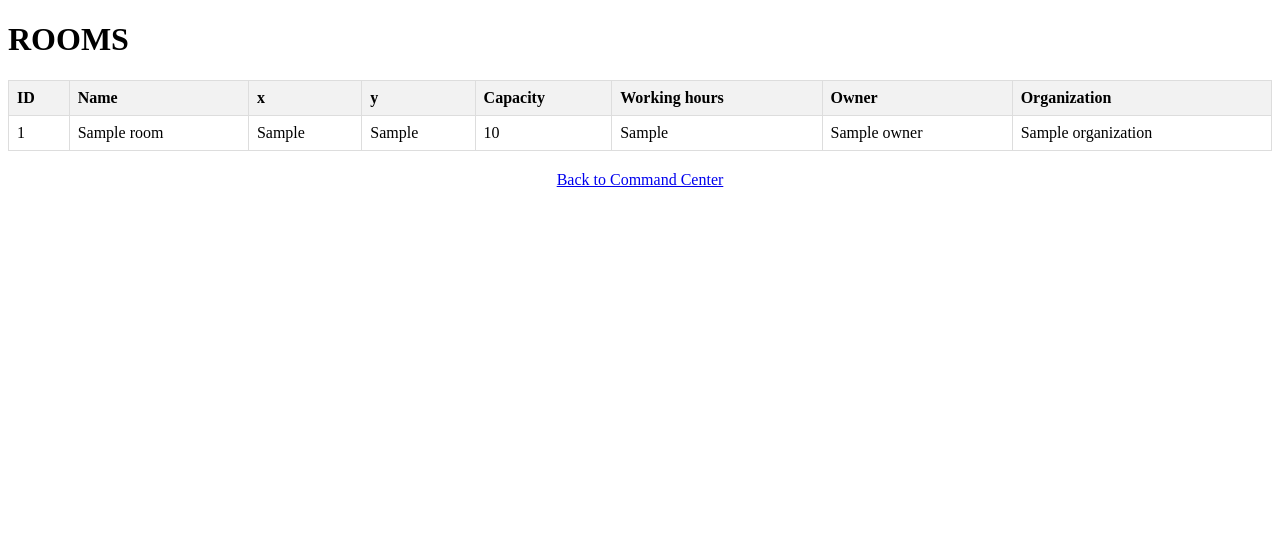
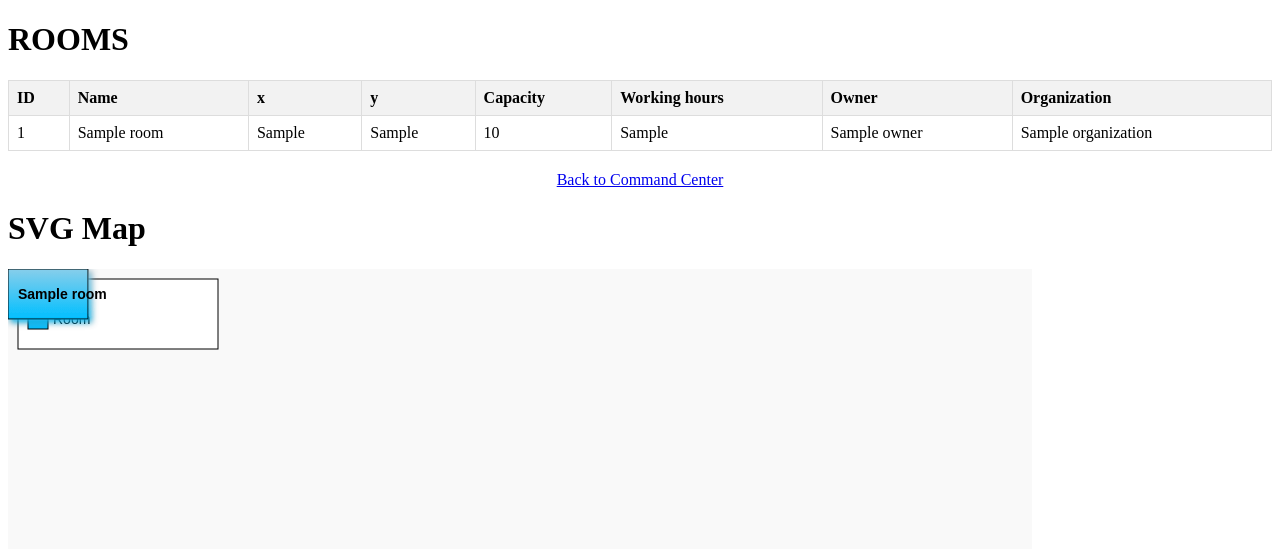
Before and after one commit to eliflali/CENG445-Room-Reservation-System-Project, a Django app: template phase-3/room_reservation/templates/list_rooms.html in a window 1280 px wide. Shown: the top 549 px of the page. Before the commit the page ends 187 px from the top, so only its background shows below. Run offline with Django 4.2, Linux system fonts and the light colour scheme; the template is opened without the code that fills it: most values are stand-ins (such as "Sample title", 1, 10 or a date in 2020).

Commit message:
small fix

```diff
--- a/phase-3/room_reservation/templates/command_center.html
+++ b/phase-3/room_reservation/templates/command_center.html
@@ -290,12 +290,12 @@
             type="checkbox"
             id="event_perm_read"
             name="permissions"
-            value="list"
+            value="read"
           />
           <label for="event_perm_read">Read Permission</label>
         </div>
         <div>
-          <input type="checkbox" id="event_perm_write" name="permissions" value="add" />
+          <input type="checkbox" id="event_perm_write" name="permissions" value="write" />
           <label for="event_perm_write">Write Permission</label>
         </div>
       </fieldset>
--- a/phase-3/room_reservation/templates/list_rooms.html
+++ b/phase-3/room_reservation/templates/list_rooms.html
@@ -55,5 +55,39 @@
       </tbody>
     </table>
     <a href="/command-center/" class="back-link">Back to Command Center</a>
+    <h1>SVG Map</h1>
+
+    <!-- SVG Map -->
+    <svg height="1024" width="1024" style="background-color: #f9f9f9;">
+        {% for room in rooms %}
+        <!-- Definitions for gradients and filters -->
+        <defs>
+            <linearGradient id="roomGradient" x1="0%" y1="0%" x2="0%" y2="100%">
+                <stop offset="0%" style="stop-color:rgb(135,206,235);stop-opacity:1" />
+                <stop offset="100%" style="stop-color:rgb(0,191,255);stop-opacity:1" />
+            </linearGradient>
+            <filter id="f1" x="0" y="0" width="200%" height="200%">
+                <feOffset result="offOut" in="SourceGraphic" dx="3" dy="3" />
+                <feGaussianBlur result="blurOut" in="offOut" stdDeviation="3" />
+                <feBlend in="SourceGraphic" in2="blurOut" mode="normal" />
+            </filter>
+        </defs>
+
+        <!-- Key/Legend for the Map -->
+        <rect x="10" y="10" width="200" height="70" style="fill:white;stroke:black;stroke-width:1;" />
+        <text x="20" y="30" fill="black" font-family="Arial" font-size="14px">Key:</text>
+        <rect x="20" y="40" width="20" height="20" style="fill:url(#roomGradient);stroke:black;stroke-width:1;" />
+        <text x="45" y="55" fill="black" font-family="Arial" font-size="14px">Room</text>
+
+        <!-- Draw rooms with gradient fill and shadow -->
+        <rect x="{{ room.x }}" y="{{ room.y }}" width="80" height="50"
+            style="fill:url(#roomGradient);stroke:black;stroke-width:1;filter:url(#f1);" />
+        <text x="{{ room.x }}" y="{{ room.y }}" dx="10" dy="30" fill="black" font-family="Arial" font-size="14px" font-weight="bold">
+            {{ room.name }}
+        </text>
+        {% endfor %}
+        <!-- Additional indicators can go here -->
+
+    </svg>
   </body>
 </html>
```
Also changed, not shown: phase-3/room_reservation/room_reservation/views.py (+4 -4 lines), phase-2/project.db.
